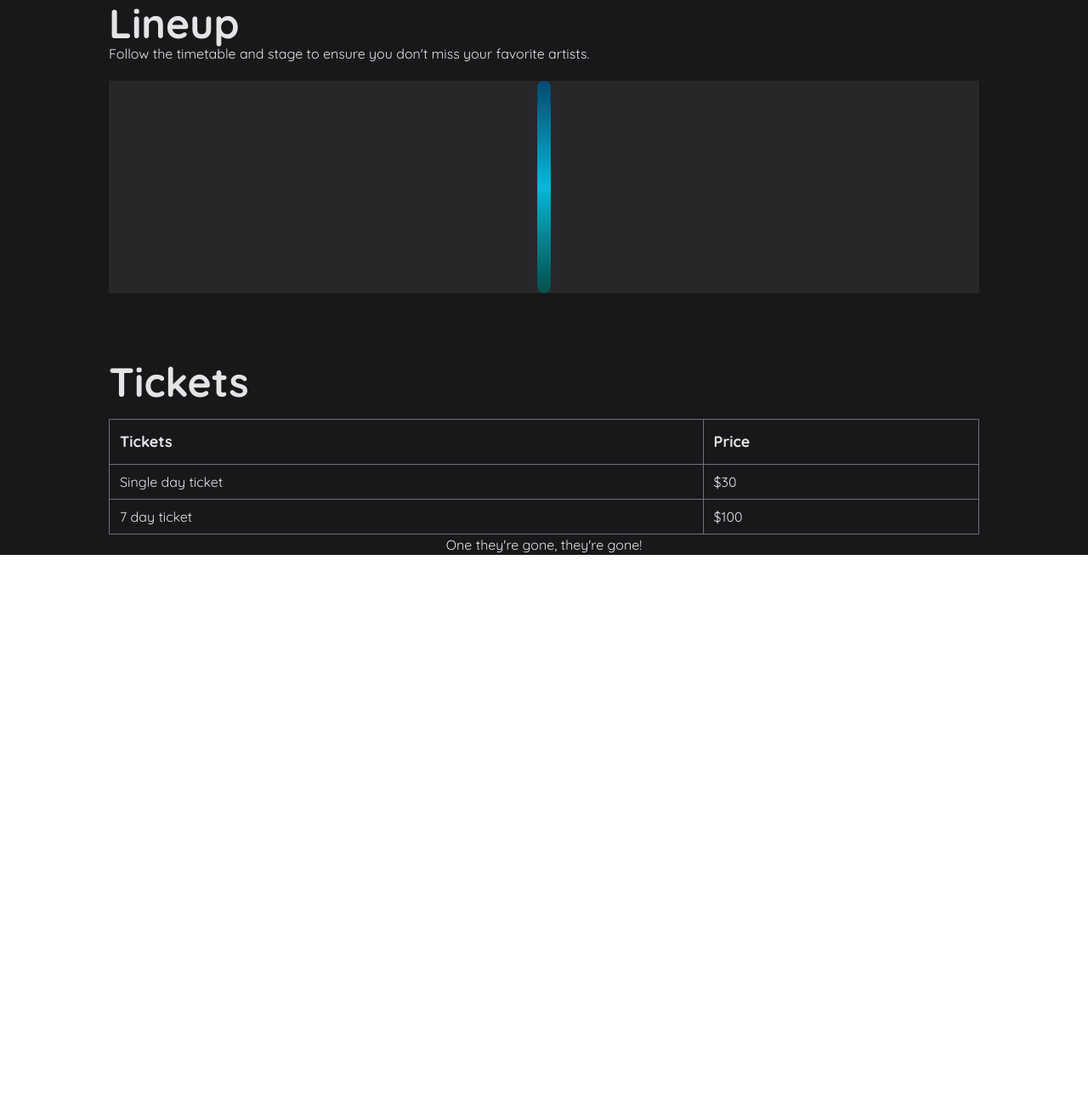
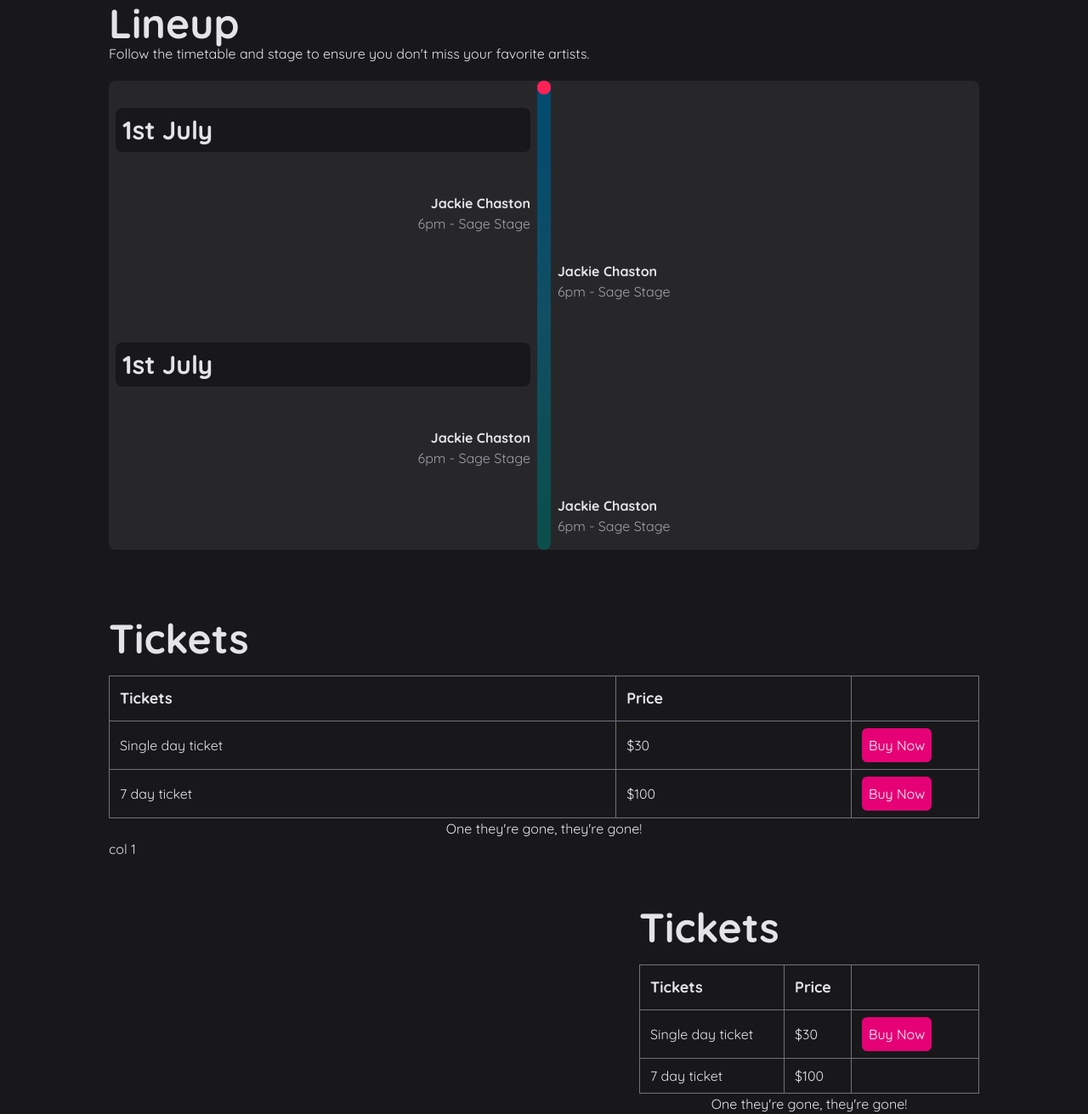
Before and after one commit to Hungnth/udemy-tailwind-css-v4-beginner-to-pro, a website: page tailwind-course-starter/src/index.html in a window 1280 px wide. Shown: the part 1340-2651 px from the top of the page at 85% size. Before the commit the page ends 1993 px from the top, so only its background shows below. Drawn offline with Linux system fonts and the light colour scheme.

Commit message:
06. V4 - Build the tickets & lineup timeline sections: 4. Advanced layouts with container in Tailwind CSS

```diff
--- a/tailwind-course-starter/src/index.html
+++ b/tailwind-course-starter/src/index.html
@@ -54,7 +54,7 @@
 <main class="bg-zinc-200 dark:bg-zinc-900">
     <header class="text-zinc-200">
         <button id="dark-mode-toggle"
-                class="fixed top-24 right-0 inline-block w-12 cursor-pointer rounded-l-lg bg-zinc-900 dark:bg-zinc-200 text-zinc-200 dark:text-zinc-900 p-2 text-3xl"
+                class="z-10 fixed top-24 right-0 inline-block w-12 cursor-pointer rounded-l-lg bg-zinc-900 dark:bg-zinc-200 text-zinc-200 dark:text-zinc-900 p-2 text-3xl"
         >
             <span class="dark:hidden">
                 <i class="fa-solid fa-sun"></i>
@@ -140,10 +140,10 @@
                     <div class="flex items-center justify-center mt-[-70px] mb-5">
                         <div class="flex items-center justify-center bg-pink-500 h-14 w-14 rounded-full gap-1">
                             <div class="h-2 w-1 bg-pink-300 rounded-full animate-wavey"></div>
-                            <div class="h-3 w-1 bg-pink-200 rounded-full animate-wavey animation-delay-200"></div>
-                            <div class="h-4 w-1 bg-pink-100 rounded-full animate-wavey animation-delay-[150ms]"></div>
+                            <div class="h-3 w-1 bg-pink-200 rounded-full animate-wavey animation-delay-100"></div>
+                            <div class="h-4 w-1 bg-pink-100 rounded-full animate-wavey animation-delay-150"></div>
                             <div class="h-3 w-1 bg-pink-200 rounded-full animate-wavey animation-delay-300"></div>
-                            <div class="h-2 w-1 bg-pink-300 rounded-full animate-wavey animation-delay-[75wms"></div>
+                            <div class="h-2 w-1 bg-pink-300 rounded-full animate-wavey animation-delay-75"></div>
                         </div>
                     </div>
                 </div>
@@ -168,8 +168,10 @@
         </div>
     </header>
 
-    <div class="max-w-screen-lg mx-auto mt-20 text-zinc-900 dark:text-zinc-200">
-        <h2>Headliners</h2>
+    <div class="container mx-auto mt-20 text-zinc-900 dark:text-zinc-200">
+        <h2>
+            <span class="text-transparent bg-gradient-to-r from-cyan-500 to-pink-500 bg-clip-text">Headliners</span>
+        </h2>
         <p>
             Experience the sonic delight from these made-up artists across 7 days
             that music fans are calling “one of the many gigs that will happen
@@ -245,14 +247,59 @@
         <p>
             Follow the timetable and stage to ensure you don't miss your favorite artists.
         </p>
-        <div class="relative h-[250px] mt-5 bg-zinc-800 py-4 px-2 text-zinc-200">
-            <div class="absolute top-0 left-1/2 w-4 -ml-[8px] h-full rounded-full bg-gradient-to-b from-sky-900 via-cyan-500 to-teal-900"></div>
+        <div class="relative rounded-lg mt-5 bg-zinc-800 py-4 px-2 text-zinc-200">
+            <div class="absolute left-1/2 top-0 -ml-[8px] h-full w-4 rounded-full bg-gradient-to-b from-sky-900 via-cyan-900 to-teal-900">
+                <div class="sticky top-1/2">
+                    <div class="size-4 relative">
+                        <div
+                                class="size-4 absolute animate-ping rounded-full bg-pink-500 opacity-75"
+                        ></div>
+                        <div class="size-4 relative rounded-full bg-rose-500"></div>
                     </div>
+                </div>
+            </div>
+            <div class="grid grid-cols-2 gap-8">
+                <div>
+                    <h4 class="p-2 bg-zinc-900 rounded-lg my-4">
+                        1st July
+                    </h4>
+                </div>
+                <div></div>
+                <div class="text-right">
+                    <div class="font-bold">Jackie Chaston</div>
+                    <div class="text-zinc-400">6pm - Sage Stage</div>
+                </div>
+                <div></div>
+                <div></div>
+                <div>
+                    <div class="font-bold">Jackie Chaston</div>
+                    <div class="text-zinc-400">6pm - Sage Stage</div>
+                </div>
+                <div>
+                    <h4 class="p-2 bg-zinc-900 rounded-lg my-4">
+                        1st July
+                    </h4>
+                </div>
+                <div></div>
+                <div class="text-right">
+                    <div class="font-bold">Jackie Chaston</div>
+                    <div class="text-zinc-400">6pm - Sage Stage</div>
+                </div>
+                <div></div>
+                <div></div>
+                <div>
+                    <div class="font-bold">Jackie Chaston</div>
+                    <div class="text-zinc-400">6pm - Sage Stage</div>
+                </div>
+            </div>
+        </div>
+        <div class="@container">
             <h2 class="mt-20">Tickets</h2>
             <table class="mt-5 table w-full border border-zinc-500 border-collapse">
                 <thead class="text-lg font-bold">
                 <td class="border border-zinc-500 p-3">Tickets</td>
                 <td class="border border-zinc-500 p-3">Price</td>
+                <td class="w-[150px]"></td>
                 </thead>
                 <tbody>
                 <tr>
@@ -262,6 +309,9 @@
                     <td class="border border-zinc-500 py-2 px-3">
                         $30
                     </td>
+                    <td class="border border-zinc-500 py-2 px-3">
+                        <button class="p-2 bg-pink-600 text-white rounded-md cursor-pointer ">Buy Now</button>
+                    </td>
                 </tr>
                 <tr>
                     <td class="border border-zinc-500 py-2 px-3">
@@ -270,11 +320,55 @@
                     <td class="border border-zinc-500 py-2 px-3">
                         $100
                     </td>
+                    <td class="border border-zinc-500 py-2 px-3 @max-xl:hidden">
+                        <button class="p-2 bg-pink-600 text-white rounded-md cursor-pointer">Buy Now</button>
+                    </td>
                 </tr>
                 </tbody>
                 <caption class="caption-bottom">One they're gone, they're gone!</caption>
             </table>
         </div>
+        <div class="grid grid-cols-[1fr_400px]">
+            <div>col 1</div>
+            <div>
+                <div class="@container">
+                    <h2 class="mt-20">Tickets</h2>
+                    <table class="mt-5 table w-full border border-zinc-500 border-collapse">
+                        <thead class="text-lg font-bold">
+                        <td class="border border-zinc-500 p-3">Tickets</td>
+                        <td class="border border-zinc-500 p-3">Price</td>
+                        <td class="w-[150px]"></td>
+                        </thead>
+                        <tbody>
+                        <tr>
+                            <td class="border border-zinc-500 py-2 px-3">
+                                Single day ticket
+                            </td>
+                            <td class="border border-zinc-500 py-2 px-3">
+                                $30
+                            </td>
+                            <td class="border border-zinc-500 py-2 px-3">
+                                <button class="p-2 bg-pink-600 text-white rounded-md cursor-pointer ">Buy Now</button>
+                            </td>
+                        </tr>
+                        <tr>
+                            <td class="border border-zinc-500 py-2 px-3">
+                                7 day ticket
+                            </td>
+                            <td class="border border-zinc-500 py-2 px-3">
+                                $100
+                            </td>
+                            <td class="border border-zinc-500 py-2 px-3 @max-xl:hidden">
+                                <button class="p-2 bg-pink-600 text-white rounded-md cursor-pointer">Buy Now</button>
+                            </td>
+                        </tr>
+                        </tbody>
+                        <caption class="caption-bottom">One they're gone, they're gone!</caption>
+                    </table>
+                </div>
+            </div>
+        </div>
+    </div>
 </main>
 </body>
 </html>
--- a/tailwind-course-starter/src/input.css
+++ b/tailwind-course-starter/src/input.css
@@ -6,17 +6,8 @@
 
 @theme {
     --font-quicksand: 'Quicksand', serif;
-    --animate-wavey: wavey 1s linear infinite;
-    --animation-delay-100: 100ms;
-    --animation-delay-200: 200ms;
-    --animation-delay-300: 300ms;
-    --animation-delay-400: 400ms;
-    --animation-delay-500: 500ms;
-    --animation-delay-600: 600ms;
-    --animation-delay-700: 700ms;
-    --animation-delay-800: 800ms;
-    --animation-delay-900: 900ms;
-    --animation-delay-1000: 1000ms;
+    --animation-delay-sm: 100ms;
+    --animation-delay-md: 200ms;
 
     @keyframes wavey {
         0%, 100% {
@@ -30,6 +21,7 @@
 
 @utility animation-delay-* {
     animation-delay: --value(--animation-delay- *);
+    animation-delay: calc(--value(integer) * 1ms);
     animation-delay: --value([ * ]);
 }
 @layer base {
@@ -82,3 +74,16 @@
 }
 
 @custom-variant dark (&:where(.dark, .dark *));
+
+.container {
+    width: 100%;
+    @media (width >= 40rem /* 640px */) {
+        max-width: 40rem /* 640px */;
+    }
+    @media (width >= 48rem /* 768px */) {
+        max-width: 48rem /* 768px */;
+    }
+    @media (width >= 64rem /* 1024px */) {
+        max-width: 64rem /* 1024px */;
+    }
+}
```
Also changed, not shown: tailwind-course-starter/dist/output.css. Lines whose indentation alone changed are shown as unchanged.
